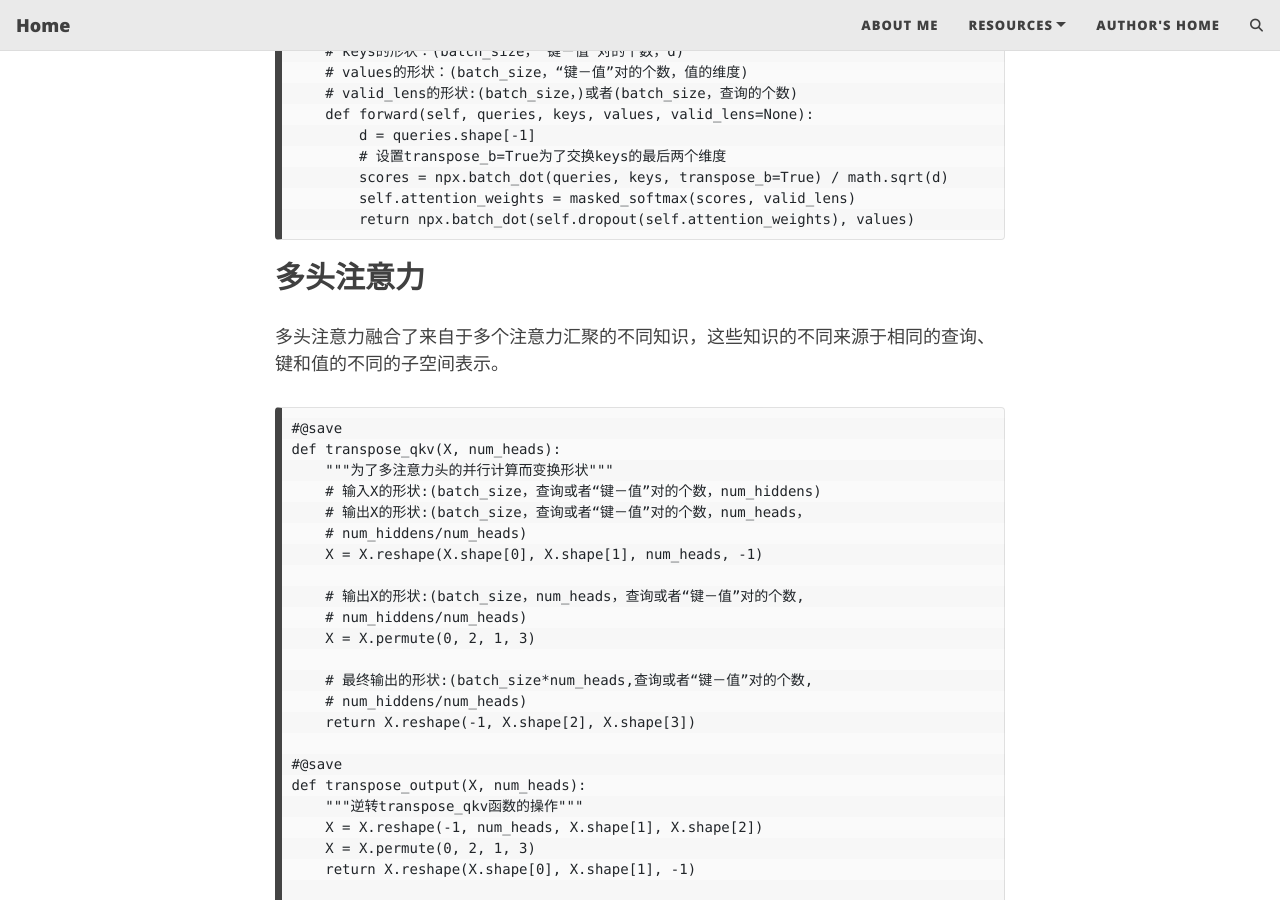
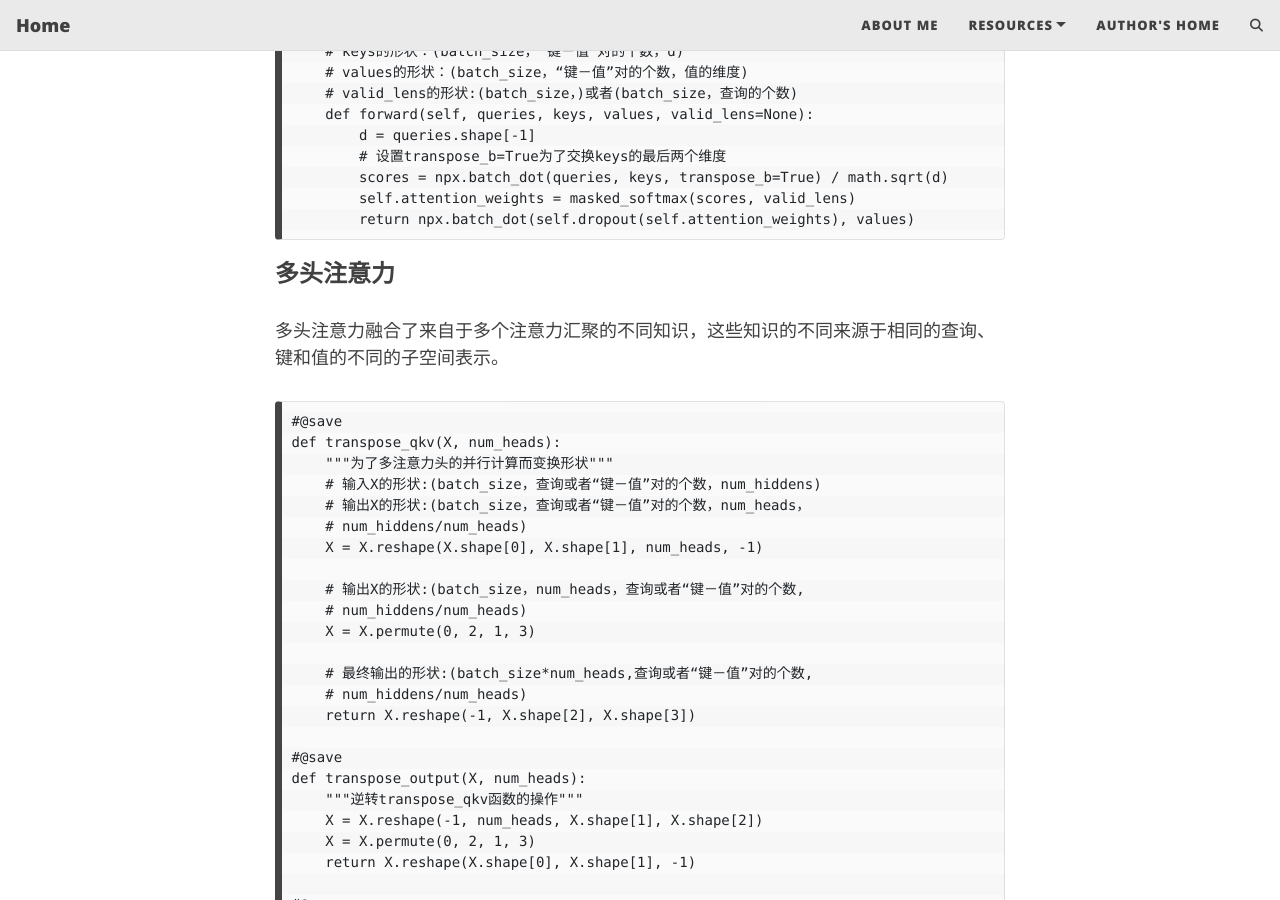
Before and after one commit to cosmoliu2002/cosmoliu2002.github.io, a Jekyll site: the page built from _posts/2025-03-06-位置编码+多头注意力从零实现.md, in a window 1280 px wide and 900 px high, scrolled down 1894 px. Built offline with Jekyll 4.4.1, drawn with Linux system fonts in a browser that asks for light colours; comment, search, counter and statistics services are not loaded.

````diff
--- a/_posts/2025-03-06-位置编码+多头注意力从零实现.md
+++ b/_posts/2025-03-06-位置编码+多头注意力从零实现.md
@@ -94,7 +94,7 @@ class DotProductAttention(nn.Block):
         return npx.batch_dot(self.dropout(self.attention_weights), values)
 ```
 
-## 多头注意力
+### 多头注意力
 多头注意力融合了来自于多个注意力汇聚的不同知识，这些知识的不同来源于相同的查询、键和值的不同的子空间表示。
 ```
 #@save
````
